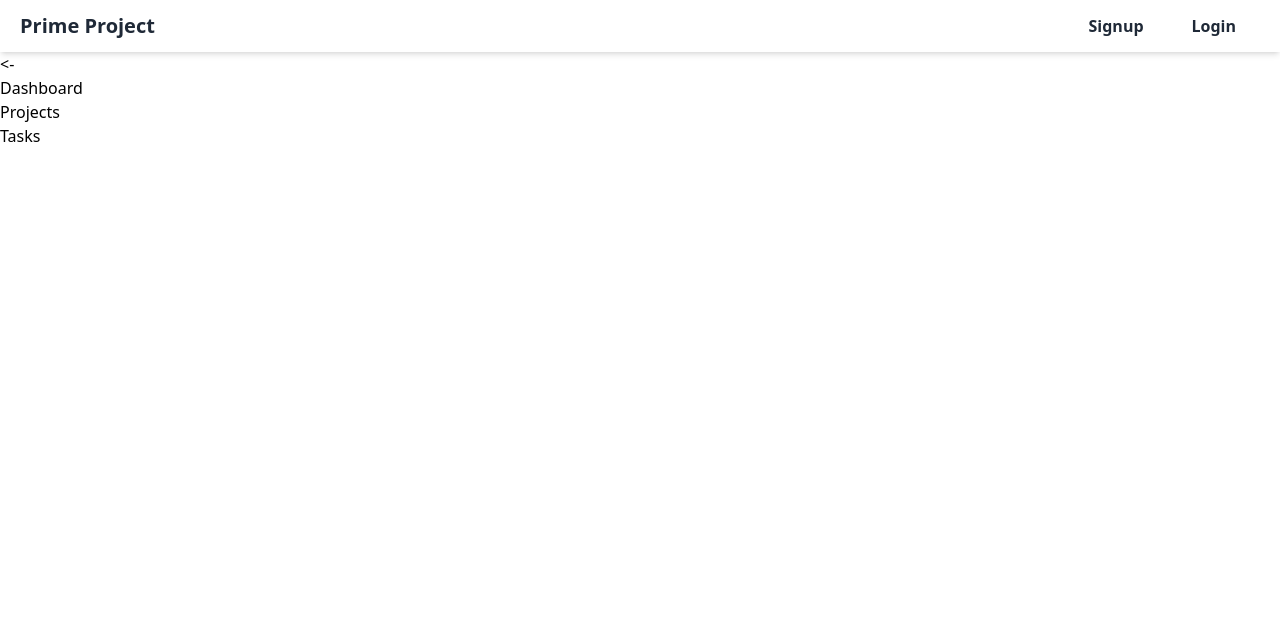
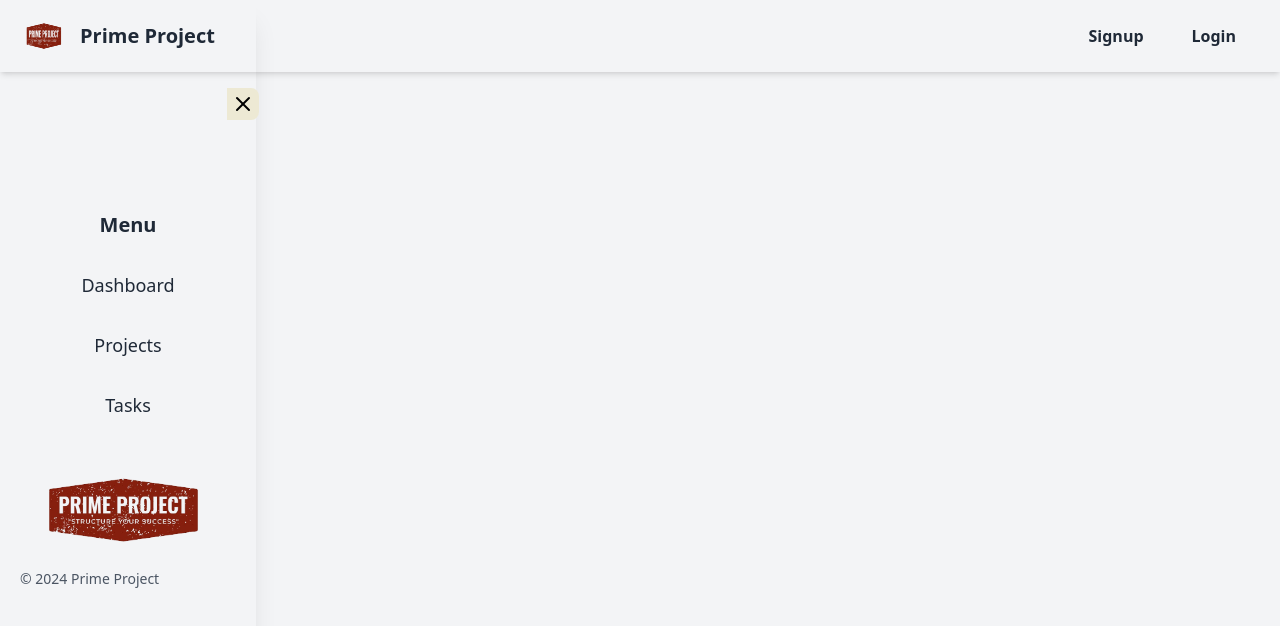
Before and after one commit to FeryalDou/Project-manager-frontend, a React (Vite) app: page /projectPage in a window 1280 px wide. Shown: the top 626 px of the page. Built offline with nearby package versions, Linux system fonts and the light colour scheme; no server answers.

Commit message:
ajustement

```diff
--- a/package.json
+++ b/package.json
@@ -13,6 +13,7 @@
     "axios": "^1.6.8",
     "react": "^18.2.0",
     "react-dom": "^18.2.0",
+    "react-icons": "^5.1.0",
     "react-router-dom": "^6.22.3"
   },
   "devDependencies": {
--- a/src/App.jsx
+++ b/src/App.jsx
@@ -12,18 +12,11 @@ import IsUser from "./components/routing/isUser.jsx";
 /* Components */
 import Navbar from "./components/Navbar.jsx";
 import Sidebar from "./components/Sidebar.jsx";
-//import useAuth from "./context/useAuth";
-//import ProjectCard from "./components/ProjectCard.jsx";
-
-//export const SimpleContext = createContext();
 
 function App() {
-  //   const [state, setState] = useState("Some data right there!");
-  //   const add = (a, b) => a + b;
-  //   const { user } = useAuth();
-
   return (
     <>
+      <div className="font-inter bg-gray-100 min-h-screen">
         <Navbar />
         <Sidebar />
         <Routes>
@@ -34,9 +27,8 @@ function App() {
           {/* <Route path="/projectPage" element={<ProjectCard />} /> */}
           <Route path="/user/" element={<IsUser />} />
         </Routes>
-      {/* </SimpleContext.Provider> */}
+      </div>
     </>
   );
 }
-
 export default App;
--- a/src/components/Navbar.jsx
+++ b/src/components/Navbar.jsx
@@ -1,5 +1,6 @@
 import { Link } from "react-router-dom";
 import useAuth from "./../context/useAuth";
+import logo from "../assets/logo2.png"; // Importez votre logo ici
 
 function Navbar() {
   const { isLoggedIn, logout } = useAuth();
@@ -7,9 +8,11 @@ function Navbar() {
   return (
     <nav className="bg-grey-400 shadow-md">
       <div className="container mx-auto flex justify-between items-center px-5 py-3">
-        <h1 className="text-xl font-bold text-gray-800">Prime Project</h1>
-
-        <ul className="flex">
+        <div className="flex items-center">
+          <img src={logo} alt="Logo" className="w-12 h-12 mr-3" />
+          <h1 className="text-xl font-bold text-gray-800">Prime Project</h1>
+        </div>
+        <ul className="flex items-center">
           {isLoggedIn ? (
             <>
               <li className="mx-2">
--- a/src/components/ProjectCard.jsx
+++ /dev/null
@@ -1,14 +0,0 @@
-import React from "react";
-
-const ProjectCard = ({ project }) => {
-  return (
-    <div className="bg-slate-200  rounded-lg p-4 m-2	">
-      <h3 className="italic text-2xl">{project.name}</h3>
-
-      <p>{project.id}</p>
-      <p>{project.description}</p>
-    </div>
-  );
-};
-
-export default ProjectCard;
--- a/src/components/Sidebar.jsx
+++ b/src/components/Sidebar.jsx
@@ -1,29 +1,72 @@
 import React, { useState } from "react";
 import { Link } from "react-router-dom";
+import { FiMenu, FiX } from "react-icons/fi";
+import logo from "../assets/logo2.png";
 
 function Sidebar() {
   const [isOpen, setIsOpen] = useState(true);
 
-  const toggleSidebar = () => {
-    !isOpen ? setIsOpen(true) : setIsOpen(false);
-  };
+  const toggleSidebar = () => setIsOpen(!isOpen);
+  const closeSidebar = () => setIsOpen(false); // Fonction pour fermer la barre latérale
+
   return (
-    <div className={`sidebar ${isOpen ? "open" : "closed"}`}>
-      <button onClick={toggleSidebar}>{isOpen ? "<-" : "->"}</button>
+    <div
+      className={`fixed inset-y-0 left-0 ${
+        isOpen ? "w-64" : "w-16"
+      } transition-width duration-300 bg-beige-100 shadow-xl z-30`}
+    >
+      <button
+        onClick={toggleSidebar}
+        className={`absolute top-10 right-[-3px] w-8 h-8 mt-12 bg-beige-300 flex items-center justify-center rounded-tr-lg rounded-br-lg ${
+          isOpen ? "" : "rotate-180"
+        } transition-transform duration-300`}
+      >
+        {isOpen ? <FiX size={24} /> : <FiMenu size={24} />}
+      </button>
+      <div className="h-full flex items-center justify-center">
         {isOpen && (
-        <ul>
+          <div>
+            <h1 className="text-xl font-bold text-gray-800 p-5 text-center">
+              Menu
+            </h1>
+            <ul className="space-y-2 text-lg">
               <li>
-            <Link to="/dashboard">Dashboard</Link>
+                <Link
+                  to="/dashboard"
+                  className="block py-3 px-5 text-center text-gray-800 hover:text-gray-900 transition duration-300"
+                  onClick={closeSidebar} // Ajoutez onClick pour fermer la barre latérale lors du clic sur un lien
+                >
+                  Dashboard
+                </Link>
               </li>
               <li>
-            <Link to="/projects">Projects</Link>
+                <Link
+                  to="/projects"
+                  className="block py-3 px-5 text-center text-gray-800 hover:text-gray-900 transition duration-300"
+                  onClick={closeSidebar} // Ajoutez onClick pour fermer la barre latérale lors du clic sur un lien
+                >
+                  Projects
+                </Link>
               </li>
               <li>
-            <Link to="/tasks">Tasks</Link>
+                <Link
+                  to="/tasks"
+                  className="block py-3 px-5 text-center text-gray-800 hover:text-gray-900 transition duration-300"
+                  onClick={closeSidebar} // Ajoutez onClick pour fermer la barre latérale lors du clic sur un lien
+                >
+                  Tasks
+                </Link>
               </li>
             </ul>
+            <div className="flex-col  justify-center p-5">
+              <img src={logo} alt="Logo" className="w-52 h-38 mr-2" />
+              <p className="text-sm  text-gray-600">© 2024 Prime Project</p>
+            </div>
+          </div>
         )}
+      </div>
     </div>
   );
 }
+
 export default Sidebar;
```
Also changed, not shown: 1 other file (tests, documents, lock files or other folders). Lines whose indentation alone changed are shown as unchanged.
